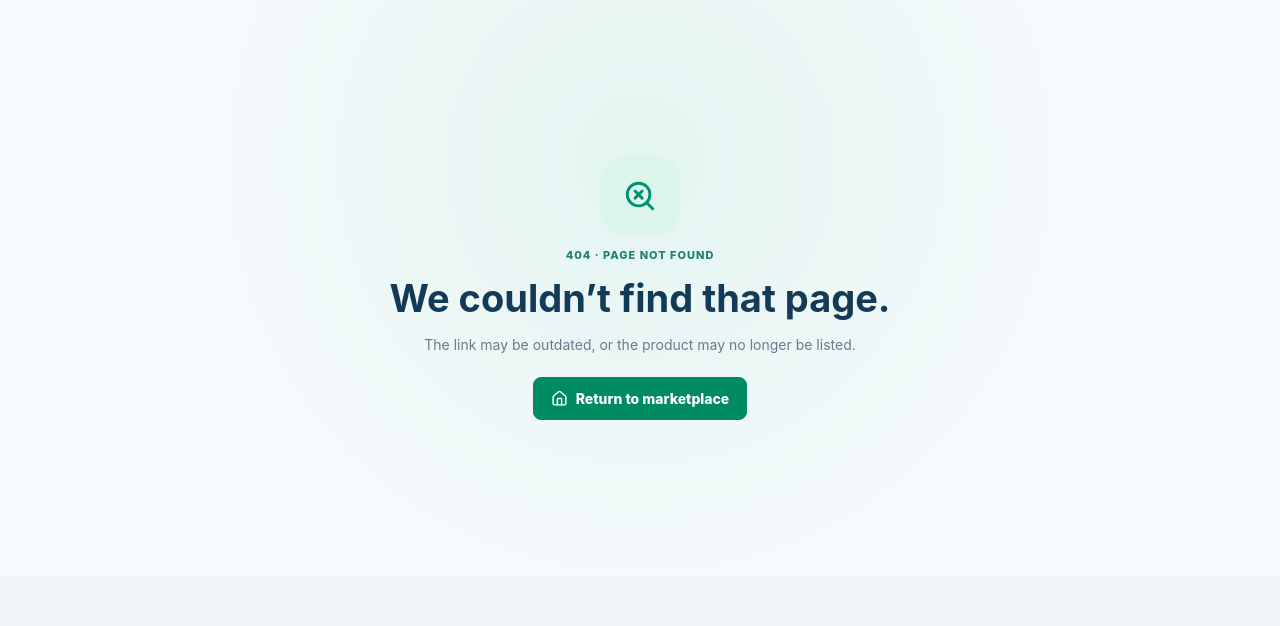
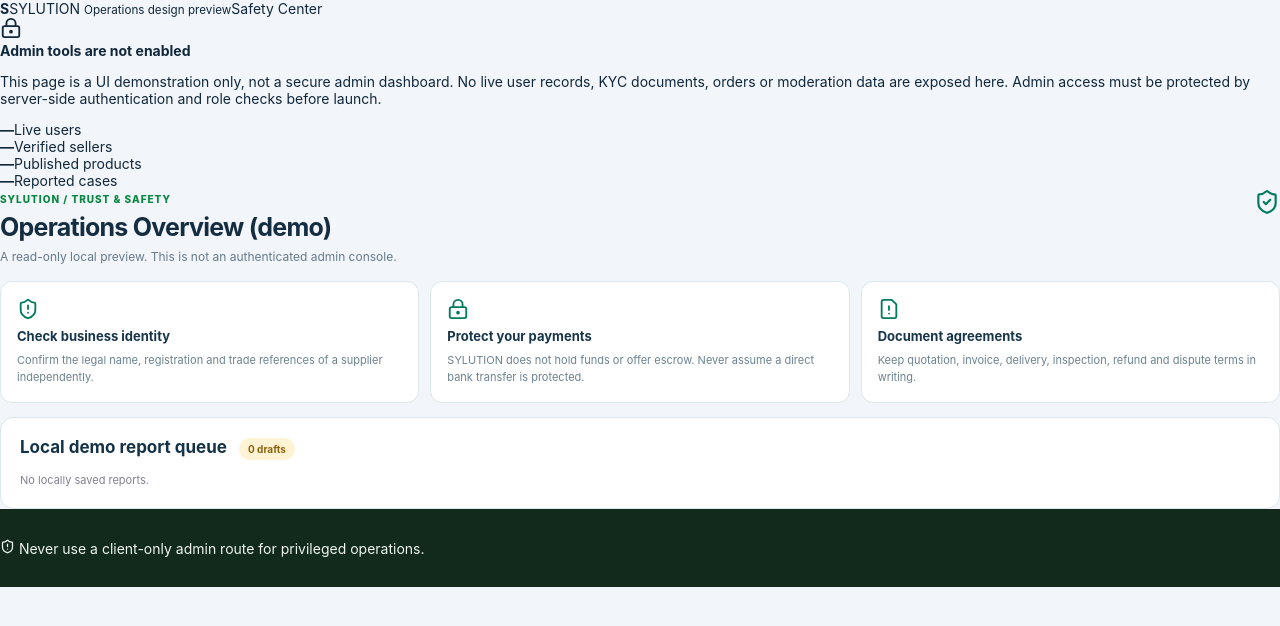
Before and after one commit to smbabanbaba-maker/sylutionshop, a Next.js app: page /admin in a window 1280 px wide. Before the commit this address had no page. Shown: the top 626 px of the page. Built offline with nearby package versions, Linux system fonts and the light colour scheme.

Commit message:
Add explicit read-only operations design preview without exposing privileged admin functions

```diff
--- /dev/null
+++ b/app/admin/page.tsx
@@ -0,0 +1,13 @@
+import Link from "next/link";
+import {SafetyCenter} from "@/components/SafetyCenter";
+import {ShieldAlert,LockKeyhole} from "lucide-react";
+export const metadata={title:"Operations Preview | SYLUTION"};
+export default function AdminPreview(){
+ return <main className="sy-admin-preview">
+  <header><Link href="/" className="sy-admin-brand"><b>S</b><span>SYLUTION <small>Operations design preview</small></span></Link><Link href="/account?tab=safety">Safety Center</Link></header>
+  <section className="sy-admin-guard"><LockKeyhole size={22}/><div><strong>Admin tools are not enabled</strong><p>This page is a UI demonstration only, not a secure admin dashboard. No live user records, KYC documents, orders or moderation data are exposed here. Admin access must be protected by server-side authentication and role checks before launch.</p></div></section>
+  <div className="sy-admin-stat-grid"><div><strong>—</strong><span>Live users</span></div><div><strong>—</strong><span>Verified sellers</span></div><div><strong>—</strong><span>Published products</span></div><div><strong>—</strong><span>Reported cases</span></div></div>
+  <SafetyCenter admin/>
+  <footer><ShieldAlert size={15}/> Never use a client-only admin route for privileged operations.</footer>
+ </main>;
+}
```
